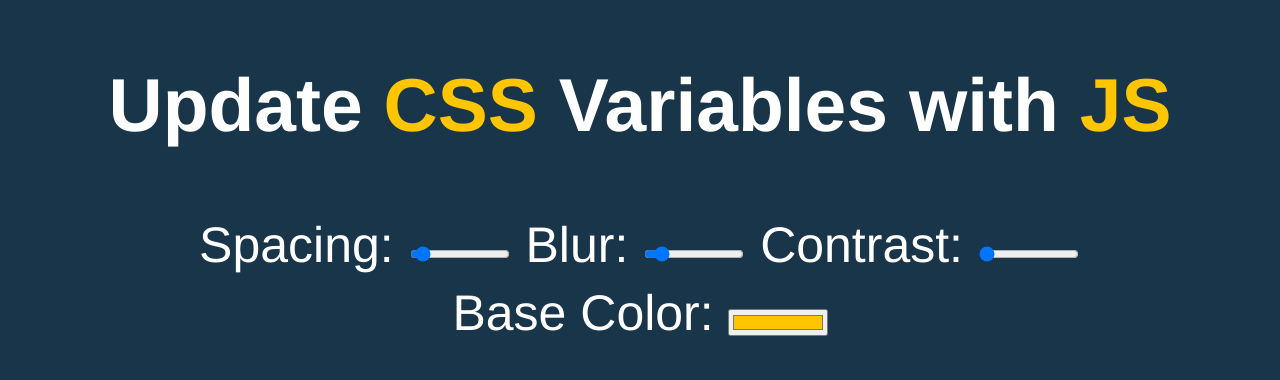
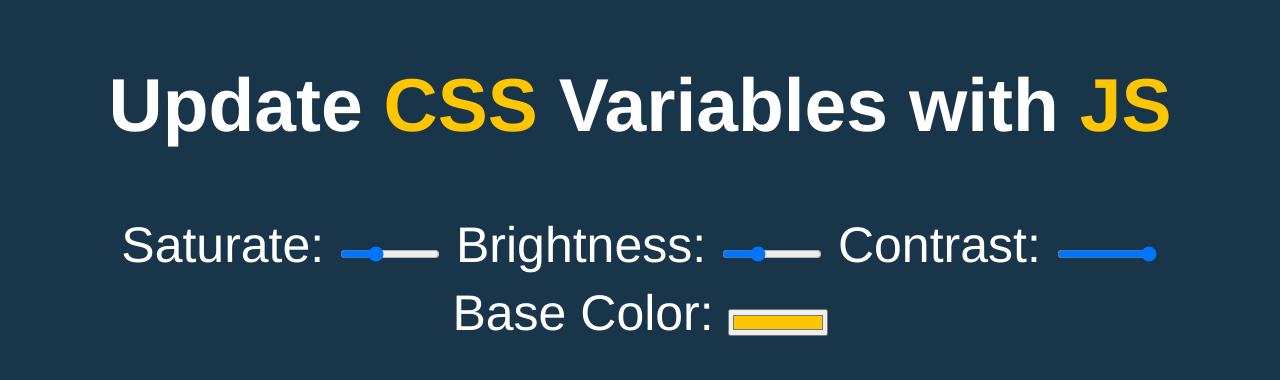
Before and after one commit to philgebauer/css-slider, a website: page index.html in a window 1280 px wide. Shown: the top 380 px of the page. Drawn offline with Linux system fonts and the light colour scheme.

Commit message:
new options added

```diff
--- a/index.html
+++ b/index.html
@@ -12,18 +12,18 @@
   <div class="controls">
 
       <div class="wrap">
-        <label for="spacing">Spacing:</label>
-        <input id="spacing" type="range" name="spacing" min="10" max="180" value="20" data-sizing="px">
+        <label for="spacing">Saturate:</label>
+        <input id="saturate" type="range" name="saturate" min="50" max="200" value="100" data-sizing="%">
     </div>
 
     <div class="wrap">
-        <label for="blur">Blur:</label>
-        <input id="blur" type="range" name="blur" min="0" max="25" value="3" data-sizing="px">
+        <label for="brightness">Brightness:</label>
+        <input id="brightness" type="range" name="brightness" min="50" max="200" value="100" data-sizing="%">
     </div>
 
     <div class="wrap">
         <label for="contrast">Contrast:</label>
-        <input id="contrast" type="range" name="contrast" min="100" max="125" value="3" data-sizing="%">
+        <input id="contrast" type="range" name="contrast" min="50" max="100" value="100" data-sizing="%">
     </div>
 
 
--- a/style.css
+++ b/style.css
@@ -3,12 +3,14 @@
   --spacing: 10px;
   --blur: 0px;
   --contrast: 100%;
+  --brightness: 100%;
+  --saturate: 100%;
 }
 
 img {
   padding: var(--spacing);
   background: var(--base);
-  filter: blur(var(--blur)) contrast(var(--contrast));
+  filter: contrast(var(--contrast)) brightness(var(--brightness)) saturate(var(--saturate));
 }
 
 .hl {
@@ -44,6 +46,6 @@ input {
     display: inline-block;
 }
 
-.wrap.img-wrap {
+/*.wrap.img-wrap {
     background-color: var(--base);
-}
+}*/
```
